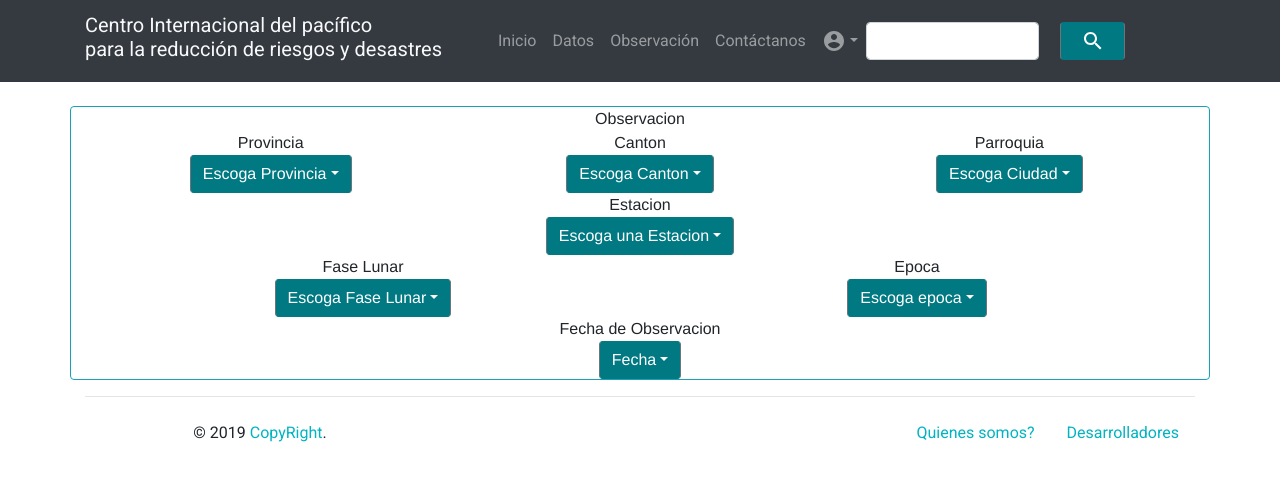
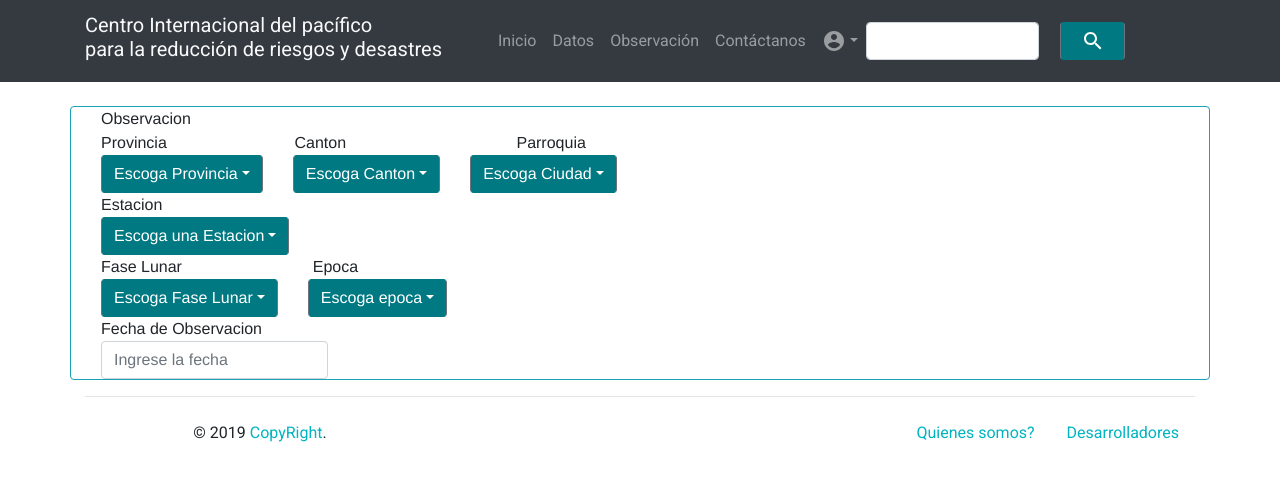
Before and after one commit to KennyCamba/proyecto-daw, a React (Create React App) app: page /observacion in a window 1280 px wide. Shown: the top 480 px of the page. Built offline with nearby package versions, Linux system fonts and the light colour scheme; what react-mapbox-gl would draw is missing.

Commit message:
Arreglo visual

```diff
--- a/src/components/Observacion.js
+++ b/src/components/Observacion.js
@@ -7,7 +7,8 @@ import {
   DropdownItem,
   Container,
   Row,
-  Col
+  Col,
+  Input
 } from "reactstrap";
 
 class Observacion extends React.Component{
@@ -22,15 +23,15 @@ class Observacion extends React.Component{
     		<div>
     		<Container>
     			<Row>
-    			 <Col>Observacion</Col>
+    			 <Col  xs="auto">Observacion</Col>
     			</Row>
     			<Row>
-    			<Col>Provincia</Col>
-        		<Col>Canton</Col>
-        		<Col>Parroquia</Col>
+    			<Col  xs="auto">Provincia</Col>
+        		<Col  xs="3">Canton</Col>
+        		<Col  xs="2">Parroquia</Col>
     			</Row>
     			<Row>
-    			<Col>
+    			<Col  xs="auto">
     			<UncontrolledDropdown>
     			<DropdownToggle caret>Escoga Provincia</DropdownToggle>
     			<DropdownMenu>
@@ -38,14 +39,14 @@ class Observacion extends React.Component{
     			</DropdownMenu>
     			</UncontrolledDropdown>
     			</Col>
-        		<Col><UncontrolledDropdown>
+        		<Col  xs="auto"><UncontrolledDropdown>
     			<DropdownToggle caret>Escoga Canton</DropdownToggle>
     			<DropdownMenu>
     			<DropdownItem>Canton1</DropdownItem>
     			</DropdownMenu>
     			</UncontrolledDropdown>
     			</Col>
-        		<Col><UncontrolledDropdown>
+        		<Col  xs="auto"><UncontrolledDropdown>
     			<DropdownToggle caret>Escoga Ciudad</DropdownToggle>
     			<DropdownMenu>
     			<DropdownItem>Ciudad1</DropdownItem>
@@ -54,10 +55,10 @@ class Observacion extends React.Component{
     			</Col>
     			</Row>
     			<Row>
-    			<Col>Estacion</Col>
+    			<Col xs="auto">Estacion</Col>
     			</Row>
     			<Row>
-    			<Col>
+    			<Col xs="auto">
     			<UncontrolledDropdown>
     			<DropdownToggle caret>Escoga una Estacion</DropdownToggle>
     			<DropdownMenu>
@@ -67,11 +68,11 @@ class Observacion extends React.Component{
     			</Col>
     			</Row>
     			<Row>
-    			<Col>Fase Lunar</Col>
-        		<Col>Epoca</Col>
+    			<Col xs="auto">Fase Lunar</Col>
+        		<Col xs="3">Epoca</Col>
     			</Row>
     			<Row>
-    			<Col>
+    			<Col xs="auto">
     			<UncontrolledDropdown>
     			<DropdownToggle caret>Escoga Fase Lunar</DropdownToggle>
     			<DropdownMenu>
@@ -79,7 +80,7 @@ class Observacion extends React.Component{
     			</DropdownMenu>
     			</UncontrolledDropdown>
     			</Col>
-        		<Col><UncontrolledDropdown>
+        		<Col xs="auto"><UncontrolledDropdown>
     			<DropdownToggle caret>Escoga epoca</DropdownToggle>
     			<DropdownMenu>
     			<DropdownItem>Canton1</DropdownItem>
@@ -88,16 +89,11 @@ class Observacion extends React.Component{
     			</Col>
     			</Row>
     			<Row>
-    			<Col>Fecha de Observacion</Col>
+    			<Col xs="auto">Fecha de Observacion</Col>
     			</Row>
     			<Row>
-    			<Col>
-    			<UncontrolledDropdown>
-    			<DropdownToggle caret>Fecha</DropdownToggle>
-    			<DropdownMenu>
-    			<DropdownItem>Estacion1</DropdownItem>
-    			</DropdownMenu>
-    			</UncontrolledDropdown>
+    			<Col xs="auto">
+                <Input type="Fecha" name="fecha" id="Fecha" placeholder="Ingrese la fecha" />
     			</Col>
     			</Row>
 
```
